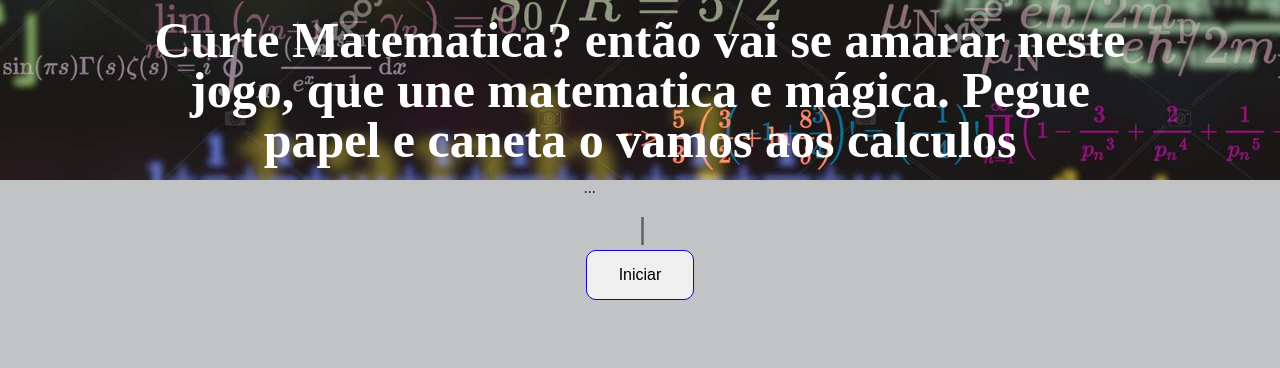
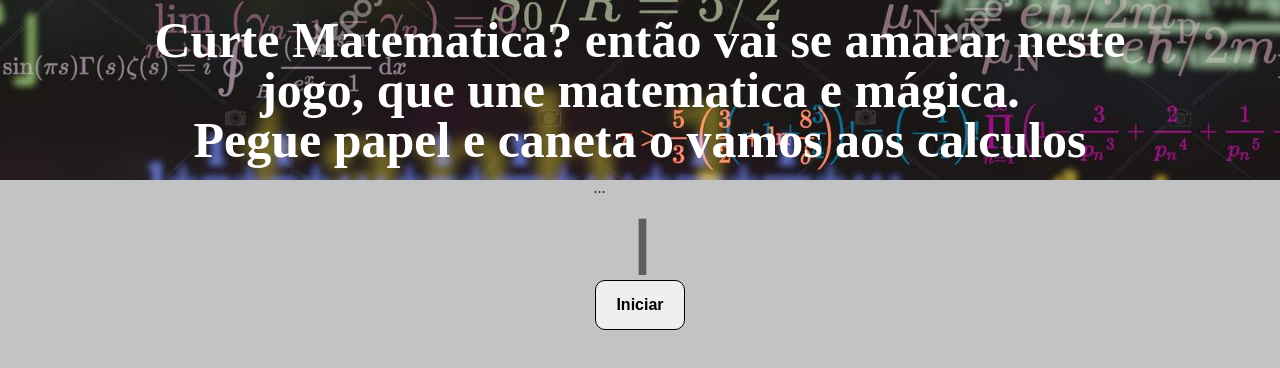
Before and after one commit to hemertonnobre/Matemagica, a website: page public/index.html in a window 1280 px wide. Drawn offline with Linux system fonts and the light colour scheme.

Commit message:
corrigindo erros do js, e modificando elementos visuais

```diff
--- a/public/css/style.css
+++ b/public/css/style.css
@@ -22,9 +22,10 @@ header p {
 
 .msg1 {
   text-align: center;
-  font-size: 30px;
+  font-size: 60px;
   margin-top: 20px;
   font-family: 'Courier New', Courier, monospace;
+  font-weight: bold;
   color: #000;
 }
 
@@ -47,14 +48,20 @@ header p {
   display: grid;
   justify-content: center;
 }
+.tecla{
+  display: grid;
+  justify-content: center;
+  align-items: center;
+}
 .button{
-  border: 1px solid #1205ce;
+  border: 1px solid #000;
   border-radius: 10px;
   color: #000;
-  padding: 15px 32px;
+  padding: 15px 20px;
   text-align: center;
   text-decoration: none;
   font-size: 16px;
+  font-weight: bold;
   margin: 4px 2px;
   cursor: pointer;
 }
--- a/public/index.html
+++ b/public/index.html
@@ -14,7 +14,7 @@
 <body>
     <header class="header">
         <p>Curte Matematica? então vai se amarar neste jogo,
-            que une matematica e mágica. Pegue papel e caneta o vamos aos calculos</p>
+            que une matematica e mágica.<br/> Pegue papel e caneta o vamos aos calculos</p>
     </header>
 
     <section class="section">
@@ -24,7 +24,7 @@
         <div>
            <p class="msg1"></p>
         </div>
-        <div>
+        <div class="tecla">
             <button type="button" class="button" onclick="iniciar()">Iniciar</button>
         </div>
         <footer></footer>
--- a/public/js/script.js
+++ b/public/js/script.js
@@ -1,5 +1,5 @@
 
-let menssagens = ['pense em um Número','Some a esse Número:','Multiplique o resultado por:','Agora some:','Divida tudo por:','Subtraia o número que voçê pensou','O resultado é:']
+let menssagens = ['pense em um Número:','Some a esse Número:','Multiplique por:','Agora some:','Divida tudo por:','Subtraia o número que voçê pensou','O resultado é:']
 const botao = document.querySelector('.button');
 //let iniciar = document.querySelector('.button');
 //iniciar.addEventListener('click',typewriter(menssagens[0]))
@@ -43,7 +43,7 @@ function passo5(divide){
 function passo6(resultado){
     console.log(resultado);
     typewriter(menssagens[6]+resultado);
-    botao.setAttribute("onclick","passo1();");
+    botao.setAttribute("onclick","iniciar();");
     botao.innerHTML = 'retornar'
 }
 function typewriter(menssagen){
```
